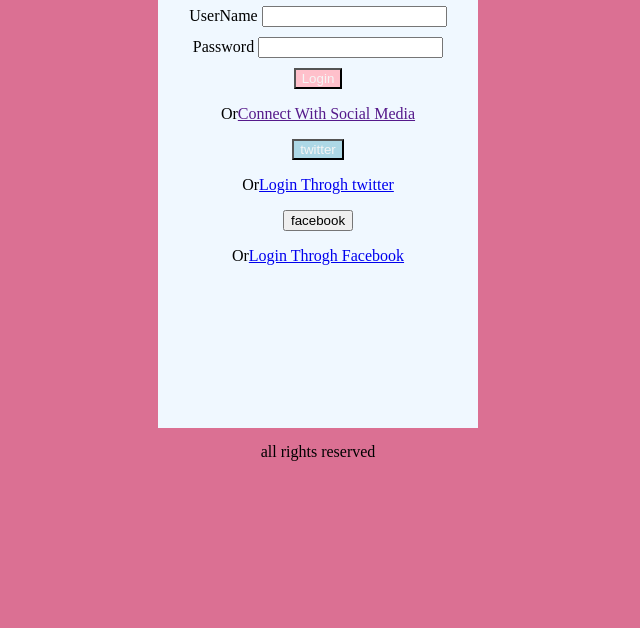
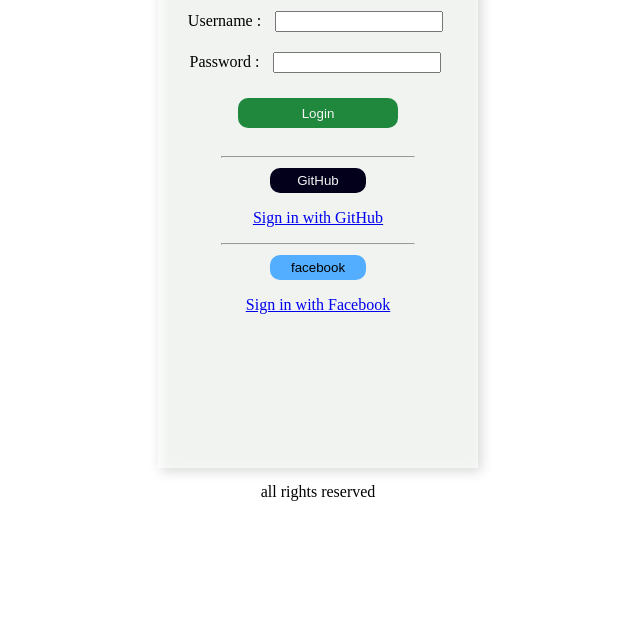
Before and after one commit to RaviGuttala/WebsiteLoginPage, a plain HTML site: page index.html in a window 1280 px wide. Shown: the part 172-800 px from the top of the page, without its empty margins (322-962 px from the left). Drawn offline with Linux system fonts and the light colour scheme.

Commit message:
edited file

```diff
--- a/index.html
+++ b/index.html
@@ -1,58 +1,99 @@
 <!DOCTYPE html>
+
 <head>
     <html lang="en">
     <meta name="viewport" content="width=device-width">
 
 </head>
 <style>
-    h1{
+    h1 {
         text-align: center;
     }
-    body{
-        background-color:palevioletred;
+
+    body {
+        background-color:white;
     }
 
-    .container{
+    .container {
         text-align: center;
         width: 25vw;
-        height: 60vh;
-        background-color: aliceblue;
-       position:relative;
+        height: 65vh;
+        background-color: #f0f3f0;
+        position: relative;
         margin: auto;
-       margin-top:  120px;
+        margin-top: 120px;
+        border: none;
+        box-shadow: inset 3px 3px 12px #ffffff,
+                      3px 3px 12px rgba(0,0,0,.16);
+
+
     }
-    div{
+
+    div {
         margin-top: 10px;
         margin-bottom: 10px;
     }
-    .login button{
-        color:whitesmoke;
-        background-color:pink;
+
+    .login button {
+        color: whitesmoke;
+        background-color: #1F883D;
+        width: 50%;
+        height: 30px;
+        border-radius: 10px;
+        border:none;
+        margin-bottom: 20px;
+        margin-top: 10px;
     }
-    .twitter button{
-        color:whitesmoke;
-        background-color:lightblue;
+
+    .GitHub button {
+        color: whitesmoke;
+        background-color: #03001c;
+        width: 30%;
+        height: 25px;
+        border-radius: 10px;
+        border: none;
     }
-    .button,Facebook{
-        color:whitesmoke;
+
+    #facebook {
+        background-color:  #54AEFF;
+        width: 30%;
+        height: 25px;
+        border-radius: 10px;
+        border:none;
     }
-    footer{
+
+    footer {
         margin-top: 15px;
         text-align: center;
     }
+    #userName{
+        margin: 5px;
+        width:50%;
+        margin-left: 10px;
+    }
+    #userPassword{
+        margin: 5px;
+        width:50%;
+        margin-left: 10px;
+    }
+    hr{
+        width: 60%;
+    }
+</style>
 
-</style>
 <body>
-    <div class="container"><div class="login">
-      <h1>Login</h1>
+    <div class="maincontainer"></div>
+      <div class="container">
+        <div class="login">
+            <h1>Login Page</h1>
         </div class="username">
-    <label for="Username">UserName
-        <input type="text" name="username">
+        <label for="Username">Username :
+            <input type="text" name="username" id="userName">
 
         </label>
         <div class="password">
-        <label for="password">Password
-            <input type="password" name="password">
+            <label for="password">Password :
+                <input type="password" name="password" id="userPassword">
 
             </label>
 
@@ -60,27 +101,31 @@
         <div class="login">
             <label for="login">
                 <button type="submit">Login</button>
-            <p>Or<a href="">Connect With Social Media</a></p>
 
+
+            </label>
+            <hr>
+
+        </div>
+        <div class="GitHub">
+            <label for=" twitter login">
+                <button type="submit">GitHub</button>
+                <p><a href="https://github.com/login">Sign in with GitHub</a></p>
             </label>
 
         </div>
-    <div class="twitter">
-        <label for=" twitter login">
-            <button type="submit">twitter</button>
-            <p>Or<a href="https://twitter.com/i/flow/login?input_flow_data=%7B%22requested_variant%22%3A%22eyJsYW5nIjoiZW4ifQ%3D%3D%22%7D">Login Throgh twitter</a></p>
-
-        </label>
-
-    </div>
+        <hr>
         <div class="Facebook">
             <label for=" Facebook login">
-            <button type="submit">facebook</button>
-            <p>Or<a href="https://www.facebook.com/campaign/landing.php?campaign_id=14884913640&extra_1=s%7Cc%7C589460569891%7Cb%7Cfacebook%20signin%7C&placement=&creative=589460569891&keyword=facebook%20signin&partner_id=googlesem&extra_2=campaignid%3D14884913640%26adgroupid%3D128696221832%26matchtype%3Db%26network%3Dg%26source%3Dnotmobile%26search_or_content%3Ds%26device%3Dc%26devicemodel%3D%26adposition%3D%26target%3D%26targetid%3Dkwd-3821998899%26loc_physical_ms%3D9062067%26loc_interest_ms%3D%26feeditemid%3D%26param1%3D%26param2%3D&gclid=Cj0KCQiAw8OeBhCeARIsAGxWtUxDARYDSHIoTFJ5V6lcMN5c2fxSo8sU0XxmY9iX9O5ecF9uZK7pSvQaAte-EALw_wcB">Login Throgh Facebook</a></p>
+                <button type="submit" id="facebook">facebook</button>
+                <p><a
+                        href="https://www.facebook.com/campaign/landing.php?campaign_id=14884913640&extra_1=s%7Cc%7C589460569891%7Cb%7Cfacebook%20signin%7C&placement=&creative=589460569891&keyword=facebook%20signin&partner_id=googlesem&extra_2=campaignid%3D14884913640%26adgroupid%3D128696221832%26matchtype%3Db%26network%3Dg%26source%3Dnotmobile%26search_or_content%3Ds%26device%3Dc%26devicemodel%3D%26adposition%3D%26target%3D%26targetid%3Dkwd-3821998899%26loc_physical_ms%3D9062067%26loc_interest_ms%3D%26feeditemid%3D%26param1%3D%26param2%3D&gclid=Cj0KCQiAw8OeBhCeARIsAGxWtUxDARYDSHIoTFJ5V6lcMN5c2fxSo8sU0XxmY9iX9O5ecF9uZK7pSvQaAte-EALw_wcB">Sign in
+                        with Facebook</a></p>
 
             </label>
 
         </div>
     </div>
+    </div>
     <footer>all rights reserved</footer>
 </body>
```
Lines whose indentation alone changed are shown as unchanged.
